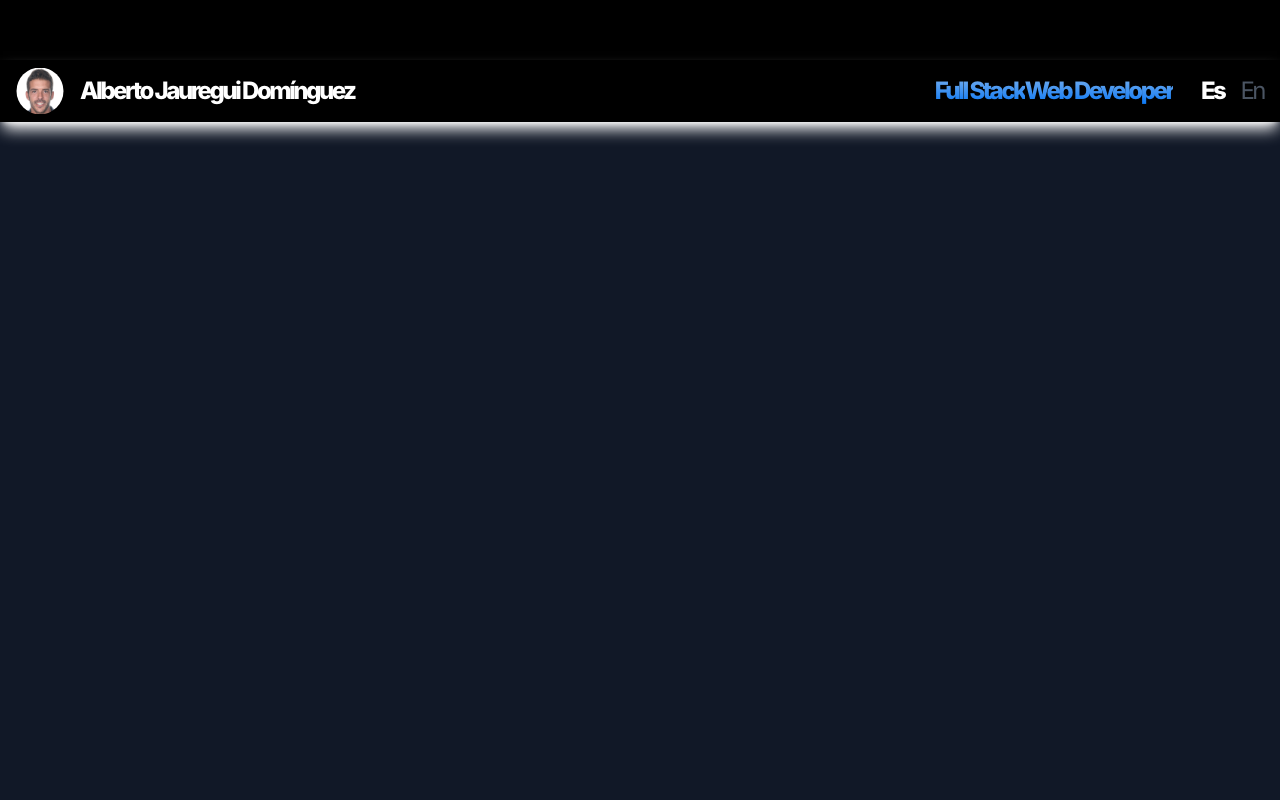
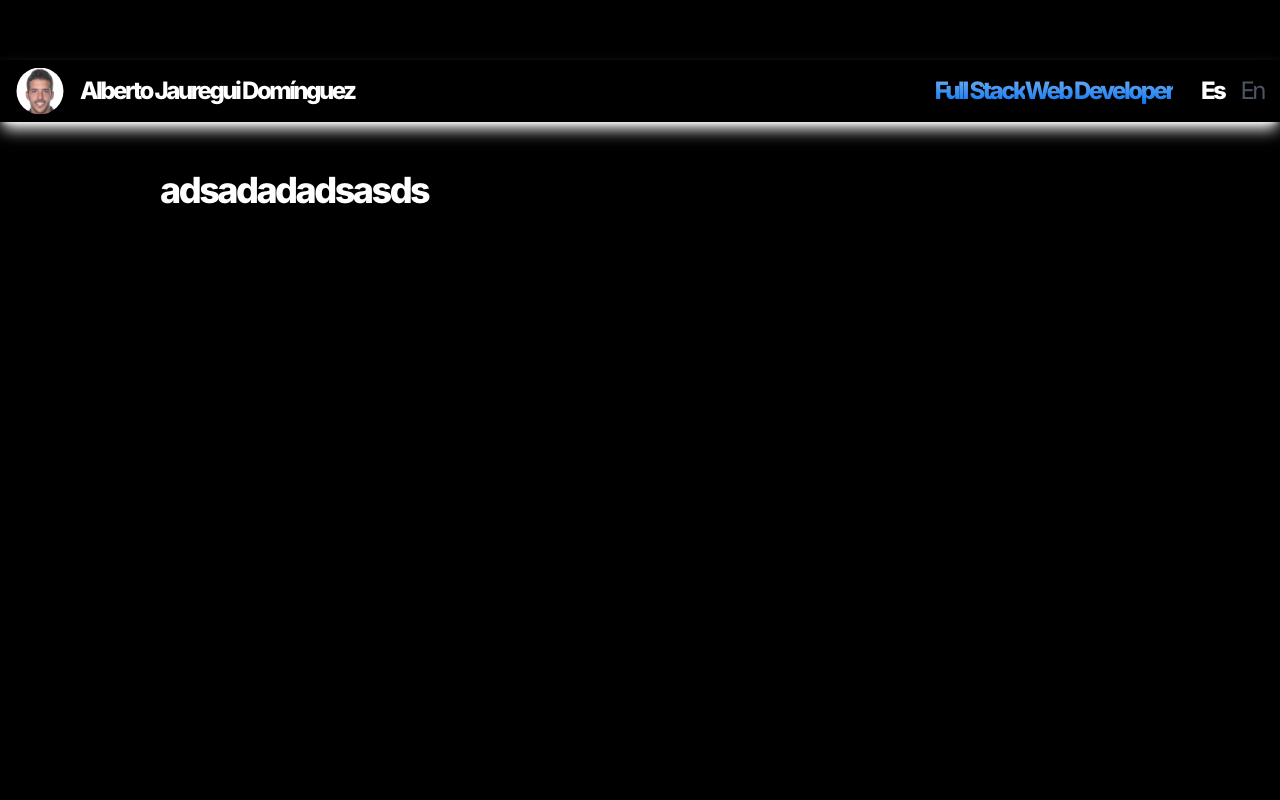
Before and after one commit to adj87/alberto-jauregui-dominguez-cv, a React (Create React App) app: page / in a window 1280 px wide. Shown: the part 740-1540 px from the top of the page. Built offline with nearby package versions, Linux system fonts and the light colour scheme.

Commit message:
more progress

```diff
--- /dev/null
+++ b/src/components/Title.js
@@ -0,0 +1,7 @@
+import React from "react";
+
+const Title = ({ className, text }) => (
+  <p className={`extra-bold text-4xl ${className ?? ""}`}>{text}</p>
+);
+
+export default Title;
--- a/src/index.css
+++ b/src/index.css
@@ -34,6 +34,13 @@ body {
   -webkit-text-fill-color: transparent;
 }
 
+.pink-gradient {
+  background-image: linear-gradient(
+    rgb(255, 28, 247) 25%,
+    rgb(178, 73, 248) 100%
+  );
+}
+
 .one-word {
   word-spacing: 9999999px;
 }
--- a/src/pages/Education/index.js
+++ b/src/pages/Education/index.js
@@ -1,5 +1,13 @@
 import React from "react";
+import Title from "../../components/Title";
+import Layout from "../Layout";
 
 export const Education = () => {
-  return <div className="h-screen bg-gray-900"></div>;
+  return (
+    <div className="h-screen">
+      <Layout>
+        <Title text={"adsadadadsasds"} />
+      </Layout>
+    </div>
+  );
 };
--- /dev/null
+++ b/src/pages/Layout.js
@@ -0,0 +1,7 @@
+import React from "react";
+
+const Layout = ({ children }) => (
+  <div className="md:px-12 lg:px-16 xl:px-40 mt-12 xs:mt-32">{children}</div>
+);
+
+export default Layout;
```
